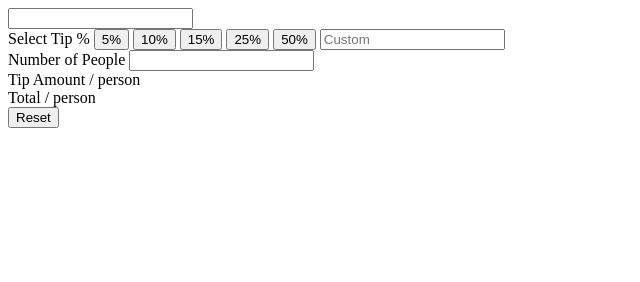
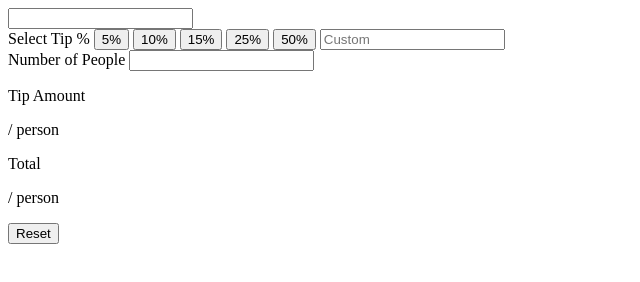
Before and after one commit to slavon213/tip-calculator, a plain HTML site: page index.html in a window 1280 px wide. Shown: the whole page, without its empty margins (0-640 px from the left). Drawn offline with Linux system fonts and the light colour scheme.

Commit message:
add id-s to paragraphs and inputs

```diff
--- a/index.html
+++ b/index.html
@@ -25,13 +25,21 @@
                             <input type="number" name="custom-tip" id="custom-tip" placeholder="Custom" />
                         </div>
                         <div>
-                            <label for="">Number of People</label>
+                            <label for="people-number">Number of People</label>
                             <input type="number" name="people-number" id="people-number" />
                         </div>
                     </div>
                     <div class="half display">
-                        <div>Tip Amount / person</div>
-                        <div>Total / person</div>
+                        <div class="tip">
+                            <p>Tip Amount</p>
+                            <p class="delimiter">/ person</p>
+                            <p class="total-numbers" id="tip-amount"></p>
+                        </div>
+                        <div class="tip">
+                            <p>Total</p>
+                            <p class="delimiter">/ person</p>
+                            <p class="total-numbers" id="total-bill"></p>
+                        </div>
                         <button type="submit">Reset</button>
                     </div>
                 </form>
```
